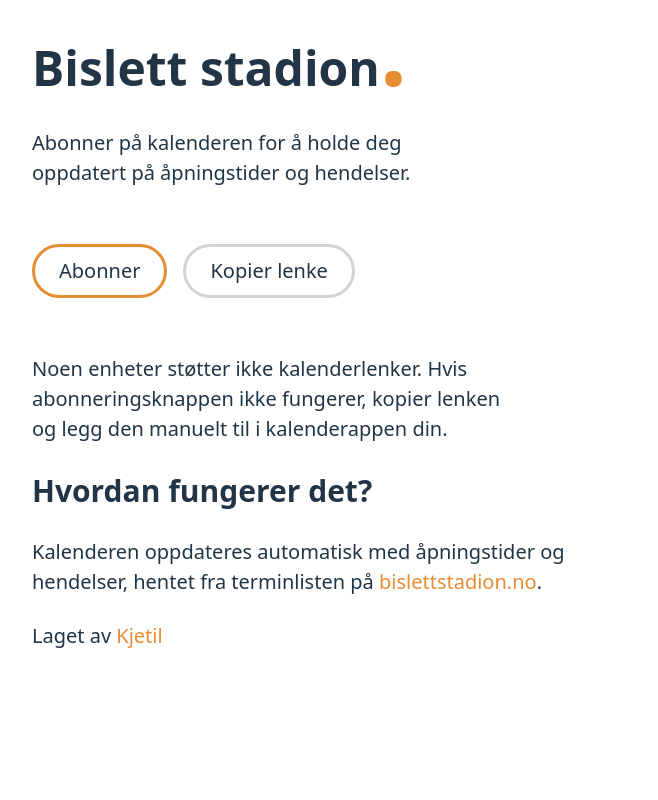
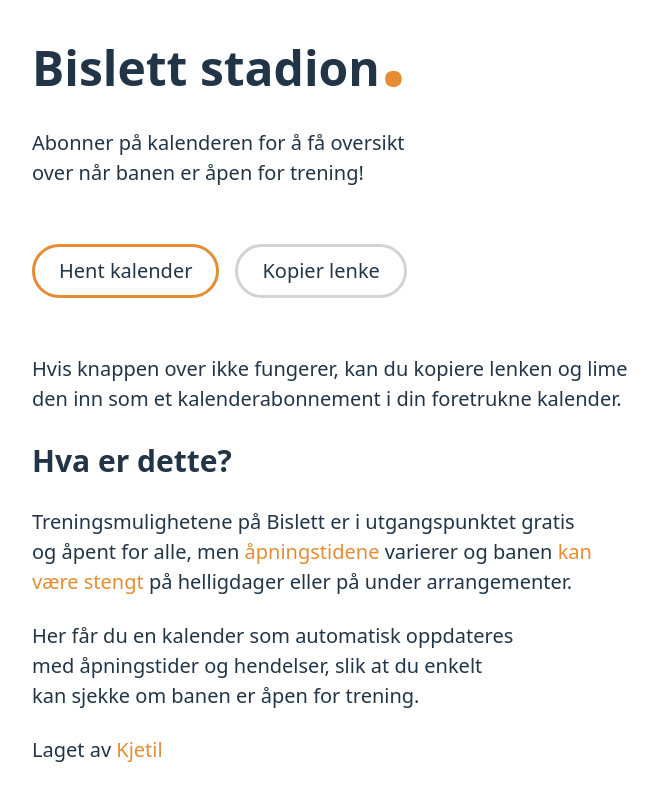
Before and after one commit to kjesvale/bislett, a website: page src/website/index.html in a window 1280 px wide. Shown: the whole page, without its empty margins (0-658 px from the left). Drawn offline with Linux system fonts and the light colour scheme.

Commit message:
Update information

```diff
--- a/src/website/index.html
+++ b/src/website/index.html
@@ -18,32 +18,44 @@
             <p>banen er <em>åpen</em> i 5 minutter til</p>
         </div>
 
-        <p>Abonner på kalenderen for å holde deg oppdatert på åpningstider og hendelser.</p>
+        <p>Abonner på kalenderen for å få oversikt over når banen er åpen for trening!</p>
 
         <div class="buttons">
-            <a href="webcal://kjesvale.github.io/bislett/kalender.ics" class="button">Abonner</a>
+            <a href="webcal://kjesvale.github.io/bislett/kalender.ics" class="button">
+                Hent kalender
+            </a>
             <button id="copy-calendar" onclick="copyCalendarLink()">Kopier lenke</button>
         </div>
 
         <p>
-            Noen enheter støtter ikke kalenderlenker. Hvis abonneringsknappen ikke fungerer, kopier
-            lenken og legg den manuelt til i kalenderappen din.
+            Hvis knappen over ikke fungerer, kan du kopiere lenken og lime den inn som et
+            kalenderabonnement i din foretrukne kalender.
         </p>
 
-        <h2>Hvordan fungerer det?</h2>
+        <h2>Hva er dette?</h2>
 
         <p>
-            Kalenderen oppdateres automatisk med åpningstider og hendelser, hentet fra terminlisten
-            på <a href="https://www.bislettstadion.no/">bislettstadion.no</a>.
+            Treningsmulighetene på Bislett er i utgangspunktet gratis og åpent for alle, men
+            <a href="https://www.bislettstadion.no/om-oss/apningstider">åpningstidene</a> varierer
+            og banen <a href="https://www.bislettstadion.no/terminliste">kan være stengt</a> på
+            helligdager eller på under arrangementer.
+        </p>
+
+        <p>
+            Her får du en kalender som automatisk oppdateres med åpningstider og hendelser, slik at
+            du enkelt kan sjekke om banen er åpen for trening.
         </p>
 
         <footer>Laget av <a href="https://github.com/kjesvale">Kjetil</a></footer>
+
+        <script>
+            function copyCalendarLink() {
+                navigator.clipboard
+                    .writeText("https://kjesvale.github.io/bislett/kalender.ics")
+                    .then(() => {
+                        document.getElementById("copy-calendar").innerText = "Kopiert!";
+                    });
+            }
+        </script>
     </body>
-    <script>
-        function copyCalendarLink() {
-            navigator.clipboard
-                .writeText("webcal://kjesvale.github.io/bislett/kalender.ics")
-                .then(() => (document.getElementById("copy-calendar").innerText = "Kopiert!"));
-        }
-    </script>
 </html>
```
